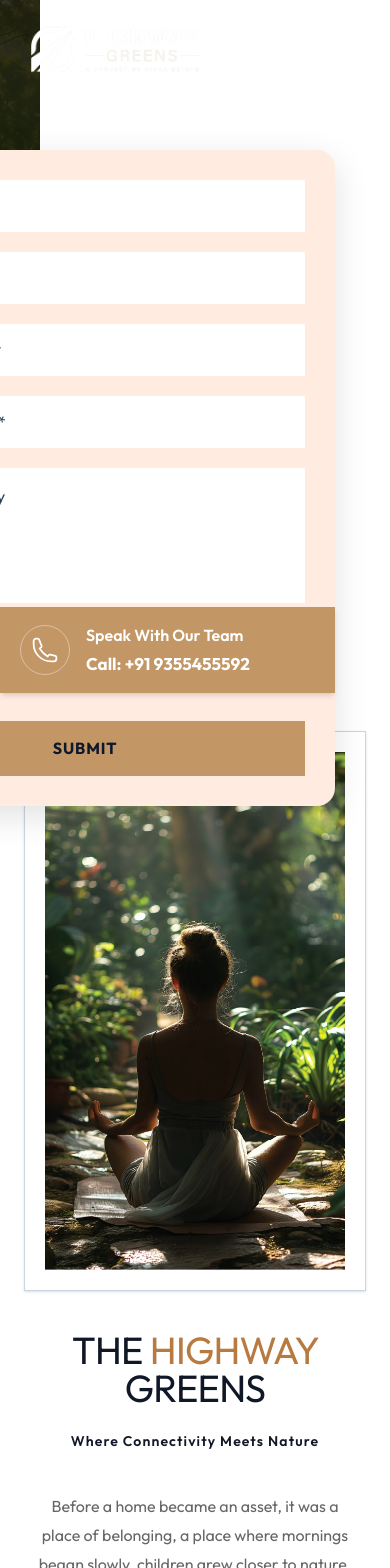
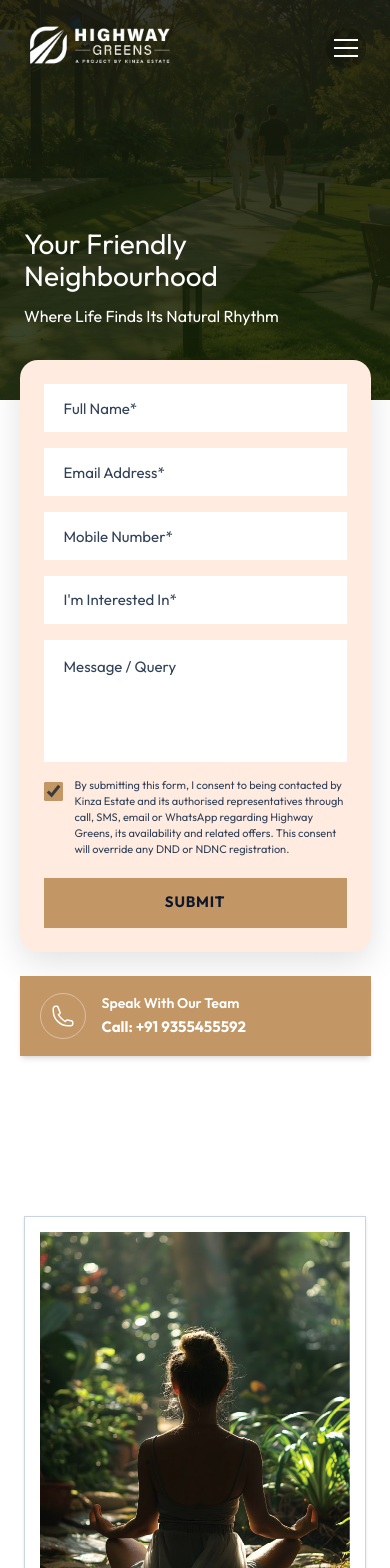
Before and after one commit to ritzdevelopers/highway-greens-website, a Next.js app: page /project in a window 390 px wide. Shown: the top 1568 px of the page. Built offline with nearby package versions, Linux system fonts and the light colour scheme.

Commit message:
make sections responsive

```diff
--- a/src/components/project/HeroSection.tsx
+++ b/src/components/project/HeroSection.tsx
@@ -10,11 +10,12 @@ type HeroSectionProps = {
 
 export default function HeroSection({ content }: HeroSectionProps) {
   return (
-    <section className="relative overflow-visible bg-white">
+    <section className="relative overflow-visible bg-white pb-24 lg:pb-0">
+      {/* ================= HERO CONTAINER ================= */}
+      <div className="relative flex flex-col lg:h-[635px] lg:block">
+
         {/* ================= HERO IMAGE ================= */}
-      <div className="relative h-[635px] w-full lg:h-[635px]">
-        {/* Image only covers left hero area */}
-        <div className="absolute inset-y-0 left-0 right-[350px]">
+        <div className="relative h-[400px] sm:h-[500px] lg:h-full w-full lg:absolute lg:inset-y-0 lg:left-0 lg:right-[350px] lg:w-auto">
           <Image
             src="/hero-main.jpg"
             alt="Highway Greens"
@@ -25,22 +26,23 @@ export default function HeroSection({ content }: HeroSectionProps) {
 
           {/* Dark overlay */}
           <div className="absolute inset-0 bg-black/40" />
-        </div>
 
+          {/* Headline & Subline */}
           <motion.div
             initial={{ opacity: 0, y: 35 }}
             animate={{ opacity: 1, y: 0 }}
             transition={{ duration: 0.8 }}
-          className="absolute bottom-[105px] left-[9%] z-20 text-white"
+            className="absolute bottom-18 left-6 right-6 md:bottom-[105px] md:left-[9%] z-20 text-white"
           >
-          <h1 className="text-[42px] font-normal leading-[1.15] lg:text-[43px]">
+            <h1 className="text-[28px] sm:text-[36px] lg:text-[43px] font-normal leading-[1.15]">
               {content.headline}
             </h1>
 
-          <p className="mt-3 text-[20px] font-normal">
+            <p className="mt-3 text-[16px] sm:text-[20px] font-normal">
               {content.subline}
             </p>
           </motion.div>
+        </div>
 
         {/* ================= CONTACT FORM ================= */}
         <motion.div
@@ -48,43 +50,51 @@ export default function HeroSection({ content }: HeroSectionProps) {
           animate={{ opacity: 1, y: 0 }}
           transition={{ duration: 0.8, delay: 0.15 }}
           className="
-            absolute
-            right-[55px]
-            top-[150px]
-            z-50
-            w-[500px]
+            relative
+            mx-auto
+            -mt-10
+            lg:mt-0
+            lg:absolute
+            right-auto
+            lg:right-[55px]
+            top-auto
+            lg:top-[120px]
+            z-30
+            w-[90%]
+            sm:w-[500px]
             rounded-[18px]
             bg-[#ffebe0]
-            p-[30px]
+            p-6
+            sm:p-[30px]
             shadow-[0_10px_35px_rgba(0,0,0,0.12)]
           "
         >
-          <form className="flex flex-col gap-5">
+          <form className="flex flex-col gap-4 sm:gap-5">
             <input
               type="text"
               placeholder="Full Name*"
               required
-              className="h-[52px] w-full bg-white px-5 text-[16px] outline-none placeholder:text-slate-700"
+              className="h-[48px] sm:h-[52px] w-full bg-white px-5 text-[15px] sm:text-[16px] outline-none placeholder:text-slate-700"
             />
 
             <input
               type="email"
               placeholder="Email Address*"
               required
-              className="h-[52px] w-full bg-white px-5 text-[16px] outline-none placeholder:text-slate-700"
+              className="h-[48px] sm:h-[52px] w-full bg-white px-5 text-[15px] sm:text-[16px] outline-none placeholder:text-slate-700"
             />
 
             <input
               type="tel"
               placeholder="Mobile Number*"
               required
-              className="h-[52px] w-full bg-white px-5 text-[16px] outline-none placeholder:text-slate-700"
+              className="h-[48px] sm:h-[52px] w-full bg-white px-5 text-[15px] sm:text-[16px] outline-none placeholder:text-slate-700"
             />
 
             <select
               required
               defaultValue=""
-              className="h-[52px] w-full appearance-none bg-white px-5 text-[16px] text-slate-700 outline-none"
+              className="h-[48px] sm:h-[52px] w-full appearance-none bg-white px-5 text-[15px] sm:text-[16px] text-slate-700 outline-none"
             >
               <option value="" disabled>
                 I'm Interested In*
@@ -97,7 +107,7 @@ export default function HeroSection({ content }: HeroSectionProps) {
             <textarea
               placeholder="Message / Query"
               rows={4}
-              className="min-h-[135px] w-full resize-none bg-white px-5 py-4 text-[16px] outline-none placeholder:text-slate-700"
+              className="min-h-[100px] sm:min-h-[135px] w-full resize-none bg-white px-5 py-4 text-[15px] sm:text-[16px] outline-none placeholder:text-slate-700"
             />
 
             <div className="flex items-start gap-3">
@@ -111,7 +121,7 @@ export default function HeroSection({ content }: HeroSectionProps) {
 
               <label
                 htmlFor="agreement"
-                className="text-[12px] leading-[1.45] text-slate-700"
+                className="text-[11px] sm:text-[12px] leading-[1.45] text-slate-700"
               >
                 By submitting this form, I consent to being contacted by
                 Kinza Estate and its authorised representatives through call,
@@ -123,7 +133,7 @@ export default function HeroSection({ content }: HeroSectionProps) {
 
             <button
               type="submit"
-              className="mt-2 h-[55px] w-full bg-[#c29665] text-[16px] font-bold uppercase tracking-wider text-slate-900 transition hover:bg-[#b08556]"
+              className="mt-1 sm:mt-2 h-[50px] sm:h-[55px] w-full bg-[#c29665] text-[15px] sm:text-[16px] font-bold uppercase tracking-wider text-slate-900 transition hover:bg-[#b08556]"
             >
               Submit
             </button>
@@ -136,12 +146,20 @@ export default function HeroSection({ content }: HeroSectionProps) {
           animate={{ opacity: 1, x: 0 }}
           transition={{ duration: 0.8, delay: 0.25 }}
           className="
-            absolute
-            bottom-[-58px]
-            z-[60]
+            relative
+            mx-auto
+            mt-6
+            lg:mt-0
+            lg:absolute
+            left-auto
+            bottom-auto
+            lg:bottom-[-43px]
+            z-[35]
             flex
-            h-[86px]
-            w-[335px]
+            h-[80px]
+            sm:h-[86px]
+            w-[90%]
+            sm:w-[335px]
             items-center
             gap-4
             bg-[#c29665]
@@ -150,14 +168,14 @@ export default function HeroSection({ content }: HeroSectionProps) {
             shadow-md
           "
         >
-          <div className="flex h-[50px] w-[50px] shrink-0 items-center justify-center rounded-full border border-white/40">
+          <div className="flex h-[46px] w-[46px] sm:h-[50px] sm:w-[50px] shrink-0 items-center justify-center rounded-full border border-white/40">
             <svg
               xmlns="http://www.w3.org/2000/svg"
               fill="none"
               viewBox="0 0 24 24"
               strokeWidth={1.5}
               stroke="currentColor"
-              className="h-7 w-7"
+              className="h-6 w-6 sm:h-7 sm:w-7"
             >
               <path
                 strokeLinecap="round"
@@ -168,11 +186,11 @@ export default function HeroSection({ content }: HeroSectionProps) {
           </div>
 
           <div>
-            <p className="text-[16px] font-semibold">
+            <p className="text-[14px] sm:text-[16px] font-semibold">
               Speak With Our Team
             </p>
 
-            <p className="mt-1 text-[17px] font-bold">
+            <p className="mt-0.5 text-[15px] sm:text-[17px] font-bold">
               Call: +91 9355455592
             </p>
           </div>
--- a/src/components/project/Location.tsx
+++ b/src/components/project/Location.tsx
@@ -48,7 +48,7 @@ export default function Location() {
         <div className="mx-auto max-w-[1200px] text-center">
           {/* Location */}
           <p
-            className={`text-xl tracking-[3px] text-[#222] transition-all duration-700 ${
+            className={`text-lg sm:text-xl tracking-[3px] text-[#222] transition-all duration-700 ${
               visible
                 ? "translate-y-0 opacity-100"
                 : "translate-y-5 opacity-0"
@@ -59,7 +59,7 @@ export default function Location() {
 
           {/* Heading */}
           <h2
-            className={`mt-3 text-4xl font-normal tracking-[-1.5px] text-[#111] transition-all delay-100 duration-700 sm:text-5xl lg:text-[56px] ${
+            className={`mt-3 text-3xl font-normal tracking-[-1.5px] text-[#111] transition-all delay-100 duration-700 sm:text-5xl lg:text-[56px] ${
               visible
                 ? "translate-y-0 opacity-100"
                 : "translate-y-8 opacity-0"
@@ -70,7 +70,7 @@ export default function Location() {
 
           {/* Description */}
           <p
-            className={`mx-auto mt-5 max-w-[1100px] text-base leading-7 text-[#666] transition-all delay-200 duration-700 lg:text-[18px] ${
+            className={`mx-auto mt-5 max-w-[1100px] text-sm sm:text-base leading-7 text-[#666] transition-all delay-200 duration-700 lg:text-[18px] ${
               visible
                 ? "translate-y-0 opacity-100"
                 : "translate-y-6 opacity-0"
@@ -83,7 +83,7 @@ export default function Location() {
           </p>
         </div>
 
-        {/* ================= MAP ================= */}
+        {/* ================= MAP SECTION ================= */}
         <div
           className={`mt-10 border border-[#cfcfcf] p-2 transition-all delay-300 duration-1000 ${
             visible
@@ -91,7 +91,10 @@ export default function Location() {
               : "translate-y-10 scale-[0.98] opacity-0"
           }`}
         >
-          <div className="group relative h-[420px] overflow-hidden">
+          <div className="group relative flex flex-col gap-4 lg:block lg:h-[420px] lg:overflow-hidden">
+
+            {/* Map Box */}
+            <div className="relative h-[300px] sm:h-[400px] lg:absolute lg:inset-0 lg:h-full w-full">
               {/* Real OpenStreetMap */}
               <iframe
                 title="Highway Greens Location"
@@ -99,37 +102,6 @@ export default function Location() {
                 className="absolute inset-0 h-full w-full border-0 transition-transform duration-[2000ms] group-hover:scale-105"
                 loading="lazy"
               />
-
-            {/* ================= CONNECTIVITY CARD ================= */}
-            <div
-              className={`absolute left-7 top-10 w-[410px] max-w-[calc(100%-56px)] bg-[#103b29]/95 p-5 text-white shadow-xl transition-all delay-500 duration-700 ${
-                visible
-                  ? "translate-x-0 opacity-100"
-                  : "-translate-x-10 opacity-0"
-              }`}
-            >
-              <h3 className="text-2xl font-normal">
-                Connectivity
-              </h3>
-
-              <div className="mt-4 space-y-3">
-                {connectivityData.map((item, index) => (
-                  <p
-                    key={item}
-                    className={`text-base leading-6 transition-all duration-500 ${
-                      visible
-                        ? "translate-x-0 opacity-100"
-                        : "-translate-x-3 opacity-0"
-                    }`}
-                    style={{
-                      transitionDelay: `${700 + index * 120}ms`,
-                    }}
-                  >
-                    {item}
-                  </p>
-                ))}
-              </div>
-            </div>
 
               {/* ================= CUSTOM LOCATION PIN ================= */}
               <div
@@ -154,7 +126,6 @@ export default function Location() {
                     d="M24 3C15.2 3 8 9.8 8 18.2C8 29.5 24 45 24 45C24 45 40 29.5 40 18.2C40 9.8 32.8 3 24 3Z"
                     fill="#EF3E32"
                   />
-
                   <circle
                     cx="24"
                     cy="18"
@@ -163,27 +134,60 @@ export default function Location() {
                   />
                 </svg>
               </div>
+            </div>
+
+            {/* ================= CONNECTIVITY CARD ================= */}
+            <div
+              className={`relative lg:absolute lg:left-7 lg:top-10 w-full lg:w-[410px] bg-[#103b29]/95 p-5 text-white shadow-xl transition-all delay-500 duration-700 ${
+                visible
+                  ? "translate-x-0 opacity-100"
+                  : "-translate-x-10 opacity-0"
+              }`}
+            >
+              <h3 className="text-xl sm:text-2xl font-normal">
+                Connectivity
+              </h3>
+
+              <div className="mt-4 space-y-3">
+                {connectivityData.map((item, index) => (
+                  <p
+                    key={item}
+                    className={`text-sm sm:text-base leading-6 transition-all duration-500 ${
+                      visible
+                        ? "translate-x-0 opacity-100"
+                        : "-translate-x-3 opacity-0"
+                    }`}
+                    style={{
+                      transitionDelay: `${700 + index * 120}ms`,
+                    }}
+                  >
+                    {item}
+                  </p>
+                ))}
+              </div>
+            </div>
 
             {/* ================= STRATEGIC CARD ================= */}
             <div
-              className={`absolute bottom-5 right-6 max-w-[485px] bg-black/75 px-5 py-6 text-white backdrop-blur-sm transition-all delay-700 duration-700 ${
+              className={`relative lg:absolute lg:bottom-5 lg:right-6 w-full lg:max-w-[485px] bg-black/75 px-5 py-6 text-white backdrop-blur-sm transition-all delay-700 duration-700 ${
                 visible
                   ? "translate-x-0 opacity-100"
                   : "translate-x-10 opacity-0"
               }`}
             >
               <div className="flex flex-wrap items-baseline gap-2">
-                <span className="text-4xl font-normal">
+                <span className="text-3xl sm:text-4xl font-normal">
                   Strategic
                 </span>
 
-                <span className="text-base leading-6">
+                <span className="text-sm sm:text-base leading-6">
                   Access. Peaceful
                   <br />
                   Surroundings. A More Balanced Everyday Life.
                 </span>
               </div>
             </div>
+
           </div>
         </div>
       </div>
--- a/src/components/project/Navbar.tsx
+++ b/src/components/project/Navbar.tsx
@@ -1,16 +1,18 @@
 "use client";
 
+import { useState } from "react";
 import Image from "next/image";
 import Link from "next/link";
-import { motion } from "framer-motion";
+import { motion, AnimatePresence } from "framer-motion";
 import type { NavLink } from "@/data/projectData";
-import AnimatedButton from "../ui/AnimatedButton";
 
 type NavbarProps = {
   links: NavLink[];
 };
 
 export default function Navbar({ links }: NavbarProps) {
+  const [isOpen, setIsOpen] = useState(false);
+
   return (
     <motion.header
       initial={{ opacity: 0, y: -40 }}
@@ -25,11 +27,12 @@ export default function Navbar({ links }: NavbarProps) {
             alt="Highway Greens"
             width={180}
             height={70}
-            className="h-auto w-[180px] object-contain"
+            className="h-auto w-[150px] md:w-[180px] object-contain"
             priority
           />
         </Link>
 
+        {/* Desktop Links */}
         <nav className="hidden items-center gap-8 lg:flex">
           {links.filter(link => link.label !== "Contact").map((link) => (
             <Link
@@ -42,6 +45,7 @@ export default function Navbar({ links }: NavbarProps) {
           ))}
         </nav>
 
+        {/* Desktop Action Button */}
         <motion.div
           whileHover={{ y: -3 }}
           whileTap={{ scale: 0.97, y: 0 }}
@@ -69,7 +73,6 @@ export default function Navbar({ links }: NavbarProps) {
               hover:shadow-[0_10px_30px_rgba(194,150,101,0.35)]
             "
           >
-    {/* Animated Background Fill */}
             <span
               className="
                 absolute
@@ -82,8 +85,6 @@ export default function Navbar({ links }: NavbarProps) {
                 group-hover:translate-x-0
               "
             />
-
-    {/* Shine Effect */}
             <span
               className="
                 absolute
@@ -98,15 +99,66 @@ export default function Navbar({ links }: NavbarProps) {
                 group-hover:left-[130%]
               "
             />
-
-    {/* Text */}
-    <span className="relative z-10">
-      Enquire Now
-    </span>
+            <span className="relative z-10">Enquire Now</span>
           </Link>
         </motion.div>
 
+        {/* Mobile Hamburger Toggle Button */}
+        <button
+          onClick={() => setIsOpen(!isOpen)}
+          className="flex h-10 w-10 flex-col items-center justify-center gap-1.5 rounded-full bg-black/20 p-2 text-white hover:bg-black/40 lg:hidden"
+          aria-label="Toggle menu"
+        >
+          <span
+            className={`h-0.5 w-6 bg-white transition-transform duration-300 ${
+              isOpen ? "translate-y-2 rotate-45" : ""
+            }`}
+          />
+          <span
+            className={`h-0.5 w-6 bg-white transition-opacity duration-300 ${
+              isOpen ? "opacity-0" : ""
+            }`}
+          />
+          <span
+            className={`h-0.5 w-6 bg-white transition-transform duration-300 ${
+              isOpen ? "-translate-y-2 -rotate-45" : ""
+            }`}
+          />
+        </button>
       </div>
+
+      {/* Mobile Menu Overlay */}
+      <AnimatePresence>
+        {isOpen && (
+          <motion.div
+            initial={{ opacity: 0, height: 0 }}
+            animate={{ opacity: 1, height: "auto" }}
+            exit={{ opacity: 0, height: 0 }}
+            transition={{ duration: 0.3, ease: "easeInOut" }}
+            className="absolute left-0 right-0 top-full overflow-hidden bg-slate-950/95 backdrop-blur-md lg:hidden"
+          >
+            <div className="flex flex-col gap-5 px-6 pb-8 pt-4">
+              {links.filter(link => link.label !== "Contact").map((link) => (
+                <Link
+                  key={link.href}
+                  href={link.href}
+                  onClick={() => setIsOpen(false)}
+                  className="text-lg font-medium text-white transition hover:text-amber-200"
+                >
+                  {link.label}
+                </Link>
+              ))}
+              <Link
+                href="#contact"
+                onClick={() => setIsOpen(false)}
+                className="mt-2 block w-full bg-[#c29665] py-3 text-center text-md font-bold text-slate-950 hover:bg-[#b08556] transition"
+              >
+                Enquire Now
+              </Link>
+            </div>
+          </motion.div>
+        )}
+      </AnimatePresence>
     </motion.header>
   );
 }
--- a/src/components/project/OverviewSection.tsx
+++ b/src/components/project/OverviewSection.tsx
@@ -15,8 +15,8 @@ export default function OverviewSection({ content }: OverviewSectionProps) {
       id="overview"
       className="relative bg-white"
     >
-      <div className="mx-auto max-w-[1380px] px-6 pb-24 pt-24 lg:px-10 lg:pt-20">
-        <div className="relative grid grid-cols-1 lg:grid-cols-[340px_minmax(0,1fr)_300px] lg:gap-x-10">
+      <div className="mx-auto max-w-[1380px] px-6 pb-16 pt-16 lg:pb-24 lg:pt-24 lg:px-10">
+        <div className="relative grid grid-cols-1 lg:grid-cols-[340px_minmax(0,1fr)_300px] lg:gap-x-10 gap-y-12 lg:gap-y-0">
 
           {/* ================= LEFT IMAGE ================= */}
           <motion.div
@@ -29,12 +29,15 @@ export default function OverviewSection({ content }: OverviewSectionProps) {
             <div
               className="
                 relative
-                h-[560px]
-                w-[365px]
+                h-[400px]
+                sm:h-[560px]
+                w-full
+                max-w-[365px]
                 border
                 border-slate-300
                 bg-white
-                p-[20px]
+                p-[15px]
+                sm:p-[20px]
                 shadow-sm
               "
             >
@@ -61,7 +64,7 @@ export default function OverviewSection({ content }: OverviewSectionProps) {
               flex-col
               items-center
               px-2
-              pt-10
+              pt-2
               text-center
               lg:px-0
               lg:pt-[145px]
@@ -70,7 +73,7 @@ export default function OverviewSection({ content }: OverviewSectionProps) {
             {/* Heading */}
             <h2
               className="
-                text-[38px]
+                text-[32px]
                 font-normal
                 leading-none
                 tracking-[-0.02em]
@@ -90,8 +93,10 @@ export default function OverviewSection({ content }: OverviewSectionProps) {
             {/* Subtitle */}
             <p
               className="
-                mt-6
-                text-[14px]
+                mt-4
+                sm:mt-6
+                text-[13px]
+                sm:text-[14px]
                 font-semibold
                 tracking-[0.08em]
                 text-[#111827]
@@ -103,13 +108,15 @@ export default function OverviewSection({ content }: OverviewSectionProps) {
             {/* Description */}
             <div
               className="
-                mt-10
+                mt-8
+                lg:mt-11
                 max-w-[720px]
-                space-y-7
-                text-[16px]
+                space-y-5
+                sm:space-y-7
+                text-[15px]
+                sm:text-[16px]
                 leading-[1.8]
                 text-[#666666]
-                lg:mt-11
               "
             >
               {content.details.map((detail, idx) => (
@@ -120,7 +127,7 @@ export default function OverviewSection({ content }: OverviewSectionProps) {
             </div>
 
             {/* Download button */}
-            <AnimatedButton className="mt-10 px-12 py-4 md:px-14">
+            <AnimatedButton className="mt-8 sm:mt-10 px-10 py-3.5 sm:px-14 sm:py-4">
               Download Brochure
             </AnimatedButton>
           </motion.div>
@@ -141,8 +148,10 @@ export default function OverviewSection({ content }: OverviewSectionProps) {
             <div
               className="
                 relative
-                h-[235px]
-                w-[310px]
+                h-[200px]
+                sm:h-[235px]
+                w-full
+                max-w-[310px]
                 overflow-hidden
                 rounded-[3px]
               "
```
Also changed, not shown: src/components/Navbar.tsx (+159 -18 lines), src/components/project/Footer.tsx (+21 -21 lines). Lines whose indentation alone changed are shown as unchanged.
